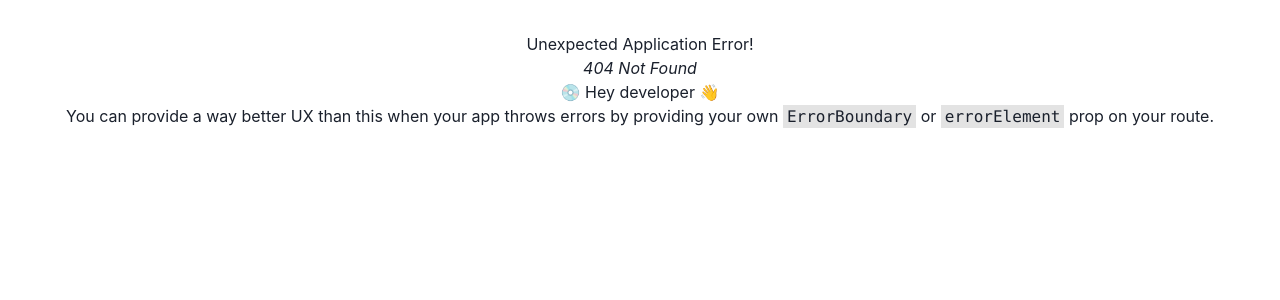
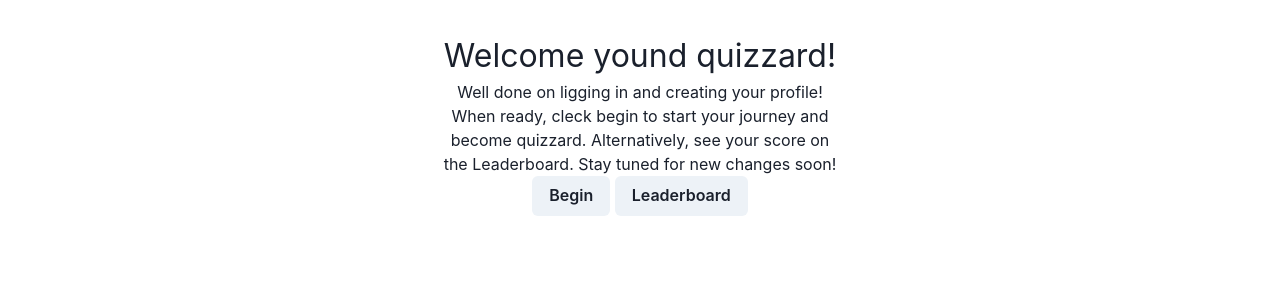
Before and after one commit to olnov/trivia, a React (Vite) app in the folder trivia_frontend/: page /home in a window 1280 px wide. Before the commit this address had no page. Shown: the top 300 px of the page. Built offline with nearby package versions, Linux system fonts and the light colour scheme.

Commit message:
Static pahe example

```diff
--- a/trivia_frontend/src/App.jsx
+++ b/trivia_frontend/src/App.jsx
@@ -4,11 +4,16 @@ import reactLogo from './assets/react.svg'
 import viteLogo from '/vite.svg'
 import './App.css'
 import Users from './pages/Users';
+import Home from './pages/Home';
 
 const router = createBrowserRouter([
   {
       path: "/users",
       element: <Users />,
+  },
+  {
+    path: "/home",
+    element: <Home />,
   }
 ]);
 
--- /dev/null
+++ b/trivia_frontend/src/pages/Home.jsx
@@ -0,0 +1,25 @@
+import { Button, ButtonGroup, Center, Text } from '@chakra-ui/react'
+import { Box } from "@chakra-ui/react"
+
+
+const Home = ()=> {
+    return (
+        <>
+        <Box>
+        <Text fontSize={32}>Welcome yound quizzard!</Text>
+            <Box width={400}>
+                Well done on ligging in and creating your profile!
+                When ready, cleck begin to start your journey and become quizzard.
+                Alternatively, see your score on the Leaderboard.
+                Stay tuned for new changes soon!
+            </Box>
+            <Box>
+                <Button>Begin</Button>&nbsp;
+                <Button>Leaderboard</Button>
+            </Box>
+        </Box>
+        </>
+    )
+}
+
+export default Home;
```
